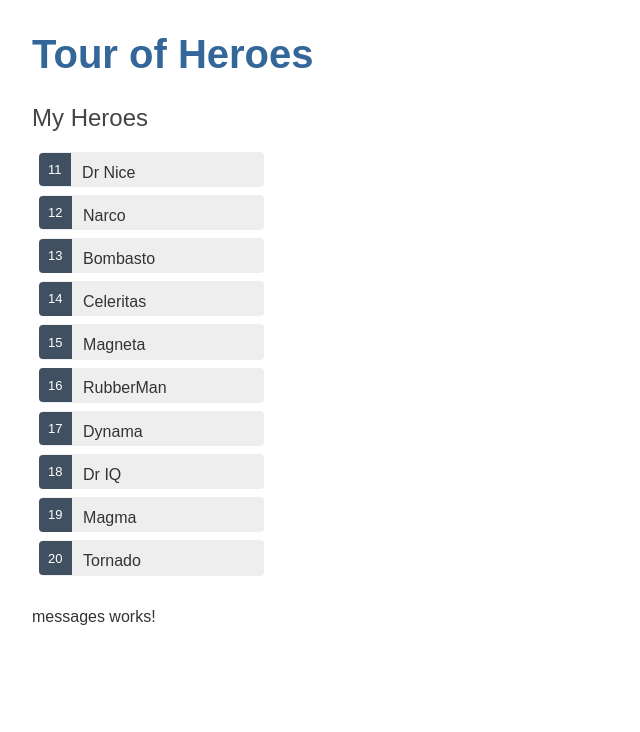
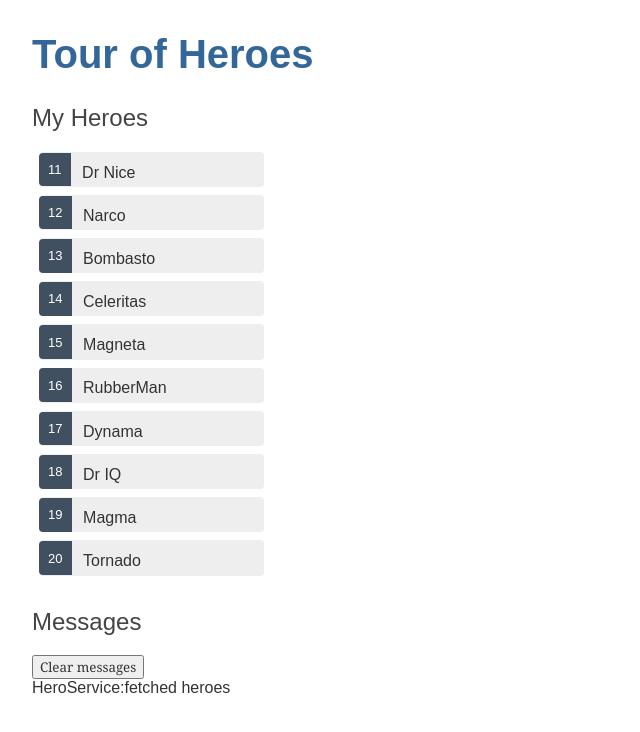
Before and after one commit to rahilmoshkani/D-angular-tour-of-heroes, an Angular app: page / in a window 1280 px wide. Shown: the top 732 px of the page, without its empty margins (0-640 px from the left). Built offline with nearby package versions, Linux system fonts and the light colour scheme.

Commit message:
bind to the messageservice

```diff
--- a/src/app/messages/messages.component.html
+++ b/src/app/messages/messages.component.html
@@ -1 +1,6 @@
-<p>messages works!</p>
+<div *ngIf="messageService.messages.length">
+    <h2>Messages</h2>
+    <button class="clear"
+    (click)="messageService.clear()">Clear messages</button>
+    <div *ngFor='let message of messageService.messages'>{{message}}</div>
+</div>
```
